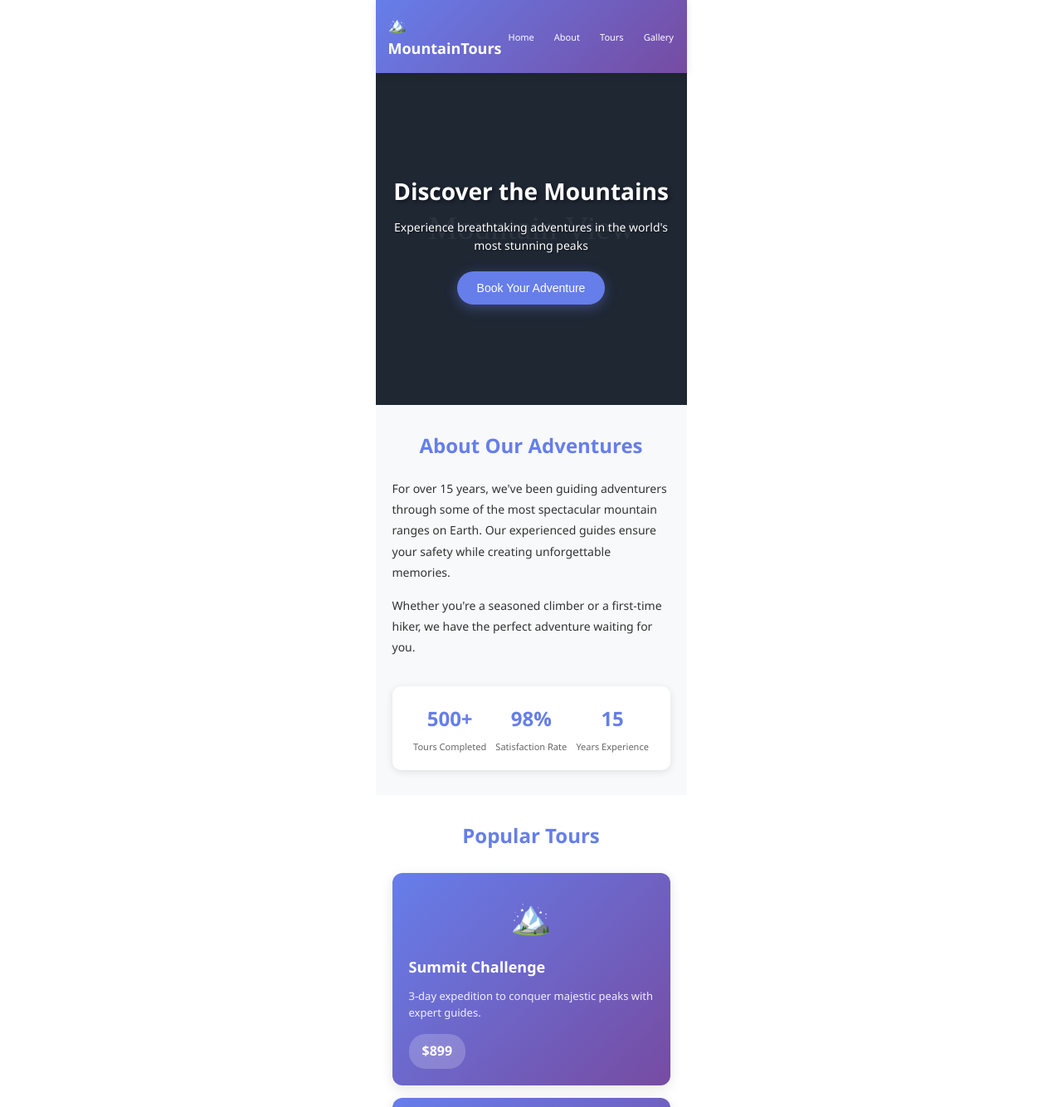
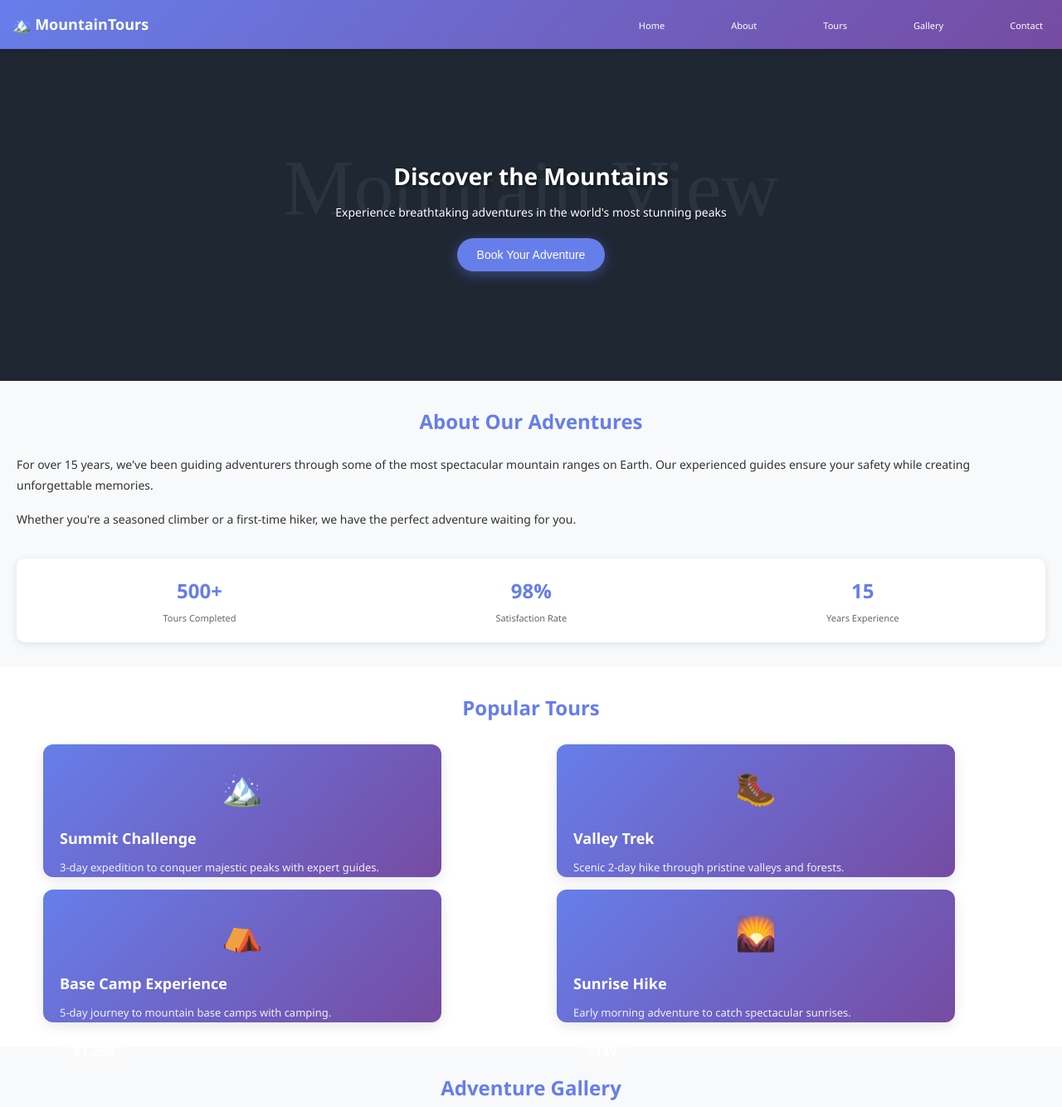
Before and after one commit to onomeprecious255/primedev-task, a plain HTML site: page 0x06-MountainTours/index.html in a window 1280 px wide. Shown: the top 1334 px of the page at 83% size. Drawn offline with Linux system fonts and the light colour scheme.

Commit message:
desktop view

```diff
--- a/0x06-MountainTours/styles.css
+++ b/0x06-MountainTours/styles.css
@@ -357,12 +357,66 @@ Example structure:
 @media (min-width: 768px) {
     // Tablet styles
 }
+*/
+@media (min-width: 1024px) {
+    body{
+		width: 100%;
+	}
+	/* .about-text p{
+		margin-bottom: 15px;
+		font-size: 14px;
+		line-height: ;
 
-@media (min-width: 1024px) {
-    // Desktop styles
+	} */
+	.tour-grid {
+		display: gr;
+		grid-template-columns: repeat(1, 1fr);
+		gap: 15px;
+	}
+	.tour-card {
+		background: linear-gradient(135deg, #667eea 0%, #764ba2 100%);
+		padding: 20px;
+		border-radius: 12px;
+		color: white;
+		box-shadow: 0 4px 15px rgba(0, 0, 0, 0.1);
+		transition: transform 0.3s;
+		height: 10rem;
+		width: 30rem;
+	}
+	.tour-grid {
+		display: grid;
+		grid-template-columns: 50% 50%;
+		gap: 15px;
+		margin-left: 2rem;
+	}
+	.contact-form {
+		display: flex;
+
+
+		width: 30rem;
+	}
+	.nav-links {
+		display: flex;
+		list-style: none;
+		gap: 4rem;
+	}
+
+	.nav-links a {
+		color: white;
+		text-decoration: none;
+		font-size: 11px;
+		padding: 5px 8px;
+		border-radius: 4px;
+		transition: background 0.3s;
+	}
+	.footer-content {
+		display: grid;
+		grid-template-columns: 33% 33% 33%;
+		padding-left: 4rem;
+	}
 }
 
-Things to consider:
+/* Things to consider:
 1. Remove fixed width from body
 2. Increase font sizes appropriately
 3. Make grids multi-column
```
